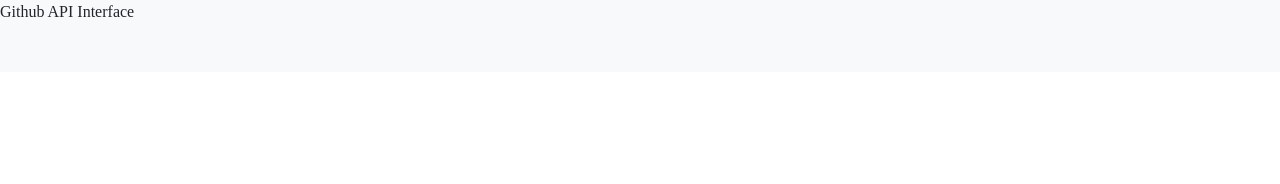
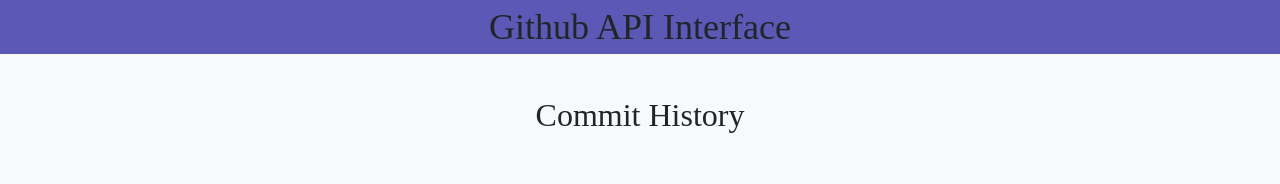
Before and after one commit to cycoconutz/XRTH, a React (Create React App) app: page / in a window 1280 px wide. Shown: the top 184 px of the page. Built offline with nearby package versions, Linux system fonts and the light colour scheme; a web font is replaced by a local one.

Commit message:
content page started and imported into app.js

```diff
--- a/src/App.js
+++ b/src/App.js
@@ -1,12 +1,15 @@
 import Footer from './Components/Footer';
 import Header from './Components/Header';
+import Content from './Components/Content';
 
 function App() {
   return (
     <div className="pb-5">
     <Header/>
+    <Content/>
     <Footer/>
     </div>
+
   );
 }
 
--- a/src/Assets/style.css
+++ b/src/Assets/style.css
@@ -3,7 +3,11 @@
     font-family: 'Tiro Devanagari Hindi', serif;
 }
 
-footer {
+header{
+    font-size:36px;
+}
+
+footer, header {
     background-color: #5c58b6;
 }
 
--- a/src/Components/Content.jsx
+++ b/src/Components/Content.jsx
@@ -3,7 +3,9 @@
 export class Content extends Component {
   render() {
     return (
-      <div>Content</div>
+        <div className='flex-container pt-5 mt-5'>
+            <h2 className='text-center'>Commit History</h2>
+        </div>
     )
   }
 }
--- a/src/Components/Header.jsx
+++ b/src/Components/Header.jsx
@@ -3,7 +3,7 @@
 export class Header extends Component {
   render() {
     return (
-      <header>Github API Interface</header>
+      <header className='text-center fixed-top mb-5'>Github API Interface</header>
     )
   }
 }
--- a/src/index.js
+++ b/src/index.js
@@ -3,7 +3,7 @@
 import App from './App';
 import reportWebVitals from './reportWebVitals';
 import 'bootstrap/dist/css/bootstrap.min.css';
-import './assets/style.css'
+import './Assets/style.css'
 
 const root = ReactDOM.createRoot(document.getElementById('root'));
 root.render(
```
